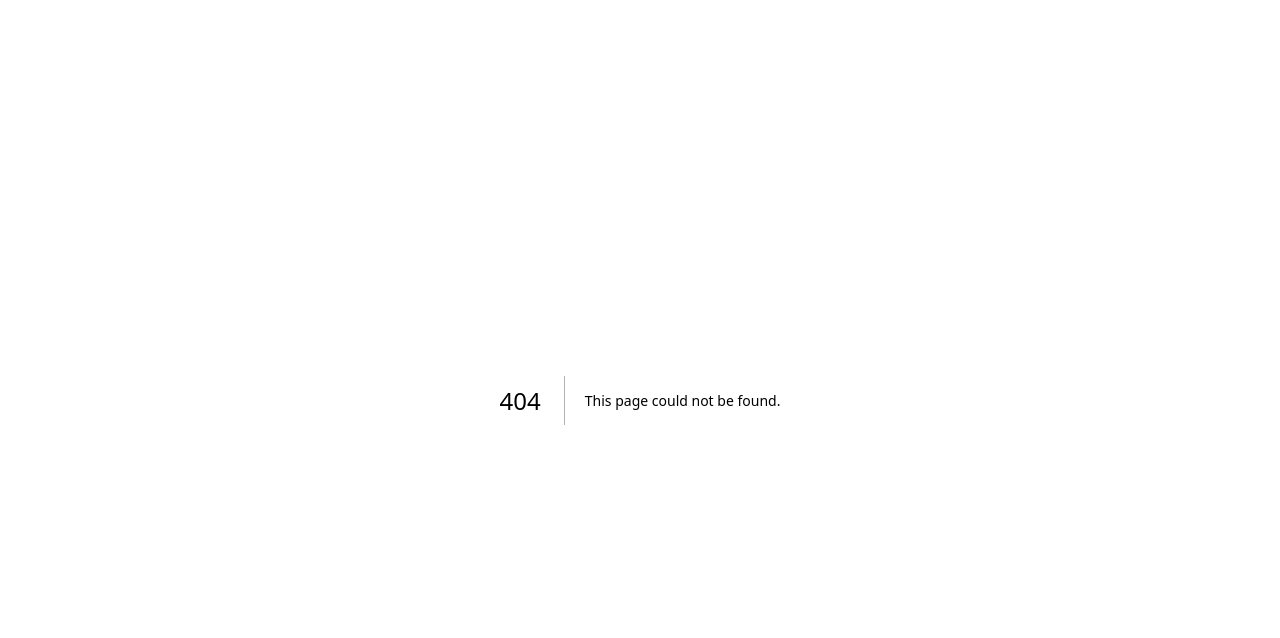
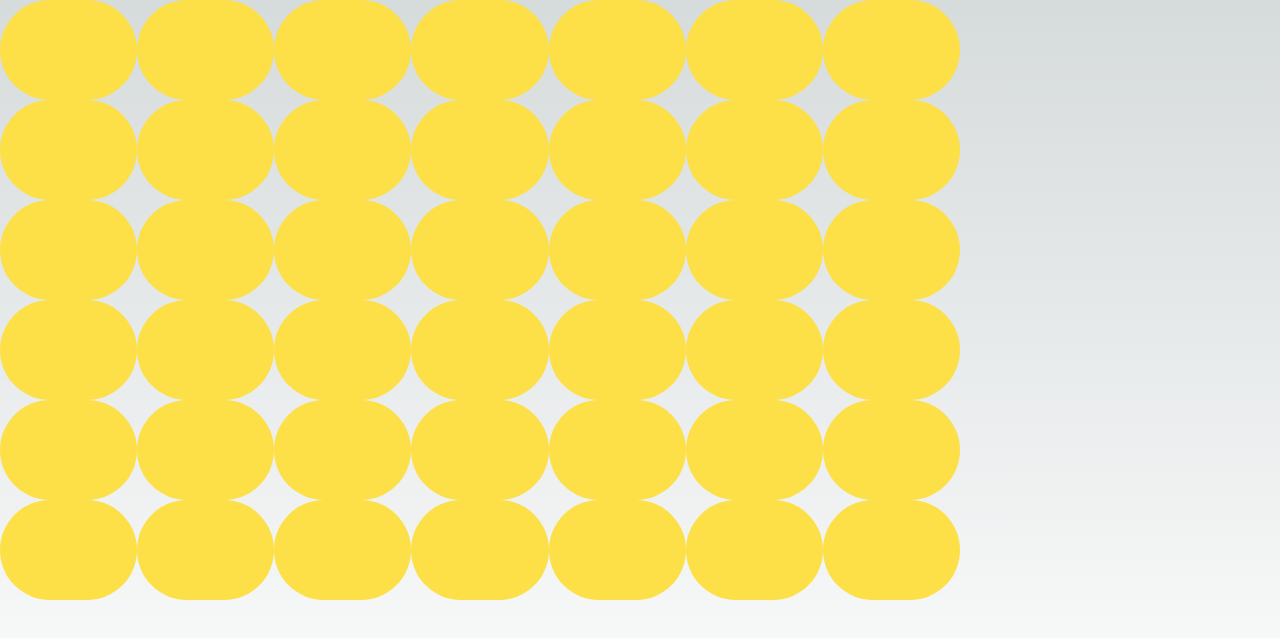
Before and after one commit to SkyDmytro/connect_four_game, a Next.js app: page /home in a window 1280 px wide. Before the commit this address had no page. Shown: the top 638 px of the page. Built offline with nearby package versions, Linux system fonts and the light colour scheme.

Commit message:
feat: created a field

```diff
--- /dev/null
+++ b/src/app/home/page.tsx
@@ -0,0 +1,11 @@
+import { Field } from "@/components/Field";
+import { useField } from "@/hooks/useField";
+import React from "react";
+
+const HomePage = () => {
+  const { createField } = useField();
+  const field = createField();
+  return <Field field={field} />;
+};
+
+export default HomePage;
--- a/src/app/layout.tsx
+++ b/src/app/layout.tsx
@@ -5,8 +5,7 @@ import "./globals.css";
 const inter = Inter({ subsets: ["latin"] });
 
 export const metadata: Metadata = {
-  title: "Create Next App",
-  description: "Generated by create next app",
+  title: "Connect four game",
 };
 
 export default function RootLayout({
@@ -16,7 +15,12 @@ export default function RootLayout({
 }>) {
   return (
     <html lang="en">
-      <body className={inter.className}>{children}</body>
+      <body
+        className={inter.className}
+        style={{ height: "100vh", width: "100vw" }}
+      >
+        {children}
+      </body>
     </html>
   );
 }
--- /dev/null
+++ b/src/components/Field.tsx
@@ -0,0 +1,23 @@
+import { fieldType } from "@/types/filedTypes";
+import React from "react";
+import { Node } from "./Node";
+
+interface FieldProps {
+  field: fieldType;
+}
+
+export const Field = ({ field }: FieldProps) => {
+  return (
+    <div className="field size-3/4">
+      {field.map((row, rowIdx) => {
+        return (
+          <div className="row flex w-full h-1/6" key={rowIdx}>
+            {row.map((col, colIdx) => {
+              return <Node node={col} key={`${rowIdx}${colIdx}`} />;
+            })}
+          </div>
+        );
+      })}
+    </div>
+  );
+};
--- /dev/null
+++ b/src/components/Node.tsx
@@ -0,0 +1,23 @@
+import { nodeType } from "@/types/filedTypes";
+import classNames from "classnames";
+import React from "react";
+
+interface NodeProps {
+  node: nodeType;
+}
+
+export const Node = ({ node }: NodeProps) => {
+  const nodeClasses = classNames({
+    node: true,
+    "basis-full": true,
+    // "h-50px": true,
+    // "w-50px": true,
+    flex: true,
+    "bg-red": node.color === "red",
+    "bg-blue": node.color === "blue",
+    "bg-yellow-300": true,
+    "rounded-full": true,
+  });
+
+  return <div className={nodeClasses}></div>;
+};
--- /dev/null
+++ b/src/hooks/useField.tsx
@@ -0,0 +1,18 @@
+import { nodeType } from "@/types/filedTypes";
+import React from "react";
+
+export const useField = () => {
+  const createField = () => {
+    const field = [];
+    const emptyNode: nodeType = { color: "none", value: 0 };
+    for (let i = 0; i < 6; i++) {
+      const row = [];
+      for (let j = 0; j < 7; j++) {
+        row.push(emptyNode);
+      }
+      field.push(row);
+    }
+    return field;
+  };
+  return { createField };
+};
--- /dev/null
+++ b/src/types/filedTypes.ts
@@ -0,0 +1,2 @@
+export type nodeType = { value: 1 | 0; color: "blue" | "red" | "none" };
+export type fieldType = nodeType[][];
```
Also changed, not shown: package.json (+6 -5 lines), 1 other file (tests, documents, lock files or other folders).
